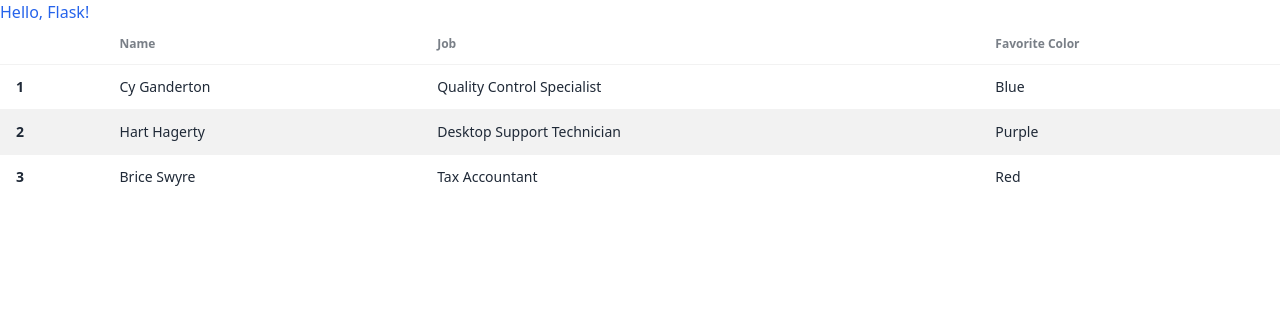
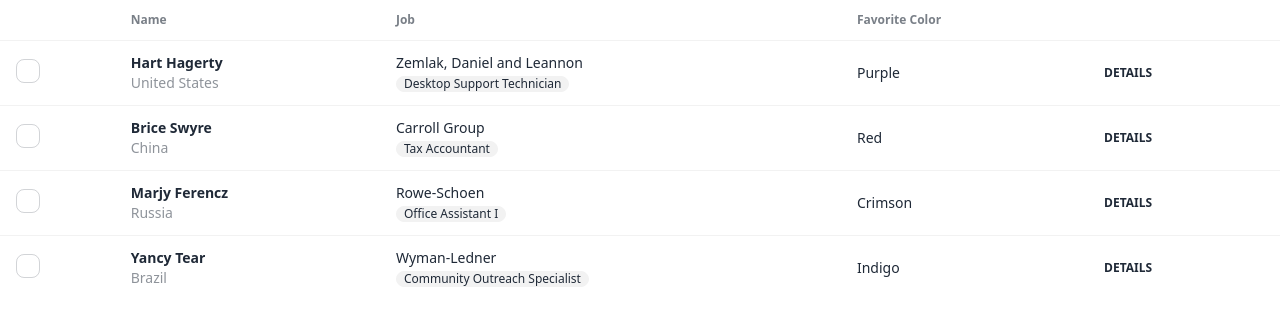
Before and after one commit to dmoore91/recipe_website, a Flask app: page / in a window 1280 px wide. Shown: the top 326 px of the page. Run offline with Flask 3, Linux system fonts and the light colour scheme; style sheets or scripts are compiled from the project's sources.

Commit message:
Table for checkboxes

```diff
--- a/templates/index.html
+++ b/templates/index.html
@@ -4,47 +4,128 @@
     <meta charset="UTF-8">
     <meta http-equiv="X-UA-Compatible" content="IE=edge">
     <meta name="viewport" content="width=device-width, initial-scale=1.0">
-    <title>Flowbite Flask</title>
+    <title>Recipes R US</title>
     <link rel="stylesheet" href="{{url_for('static',filename='dist/css/output.css')}}">
 </head>
 <body>
-    <h1 class="text-blue-600">Hello, Flask!</h1>
-
 <div class="overflow-x-auto">
-  <table class="table table-zebra">
+    <table class="table">
         <!-- head -->
         <thead>
         <tr>
-        <th></th>
+            <th>
+            </th>
             <th>Name</th>
             <th>Job</th>
             <th>Favorite Color</th>
+            <th></th>
         </tr>
         </thead>
         <tbody>
         <!-- row 1 -->
         <tr>
-        <th>1</th>
-        <td>Cy Ganderton</td>
-        <td>Quality Control Specialist</td>
-        <td>Blue</td>
+            <th>
+                <label>
+                    <input type="checkbox" class="checkbox"/>
+                </label>
+            </th>
+            <td>
+                <div class="flex items-center space-x-3">
+
+                    <div>
+                        <div class="font-bold">Hart Hagerty</div>
+                        <div class="text-sm opacity-50">United States</div>
+                    </div>
+                </div>
+            </td>
+            <td>
+                Zemlak, Daniel and Leannon
+                <br/>
+                <span class="badge badge-ghost badge-sm">Desktop Support Technician</span>
+            </td>
+            <td>Purple</td>
+            <th>
+                <button class="btn btn-ghost btn-xs">details</button>
+            </th>
         </tr>
         <!-- row 2 -->
         <tr>
-        <th>2</th>
-        <td>Hart Hagerty</td>
-        <td>Desktop Support Technician</td>
-        <td>Purple</td>
+            <th>
+                <label>
+                    <input type="checkbox" class="checkbox"/>
+                </label>
+            </th>
+            <td>
+                <div class="flex items-center space-x-3">
+
+                    <div>
+                        <div class="font-bold">Brice Swyre</div>
+                        <div class="text-sm opacity-50">China</div>
+                    </div>
+                </div>
+            </td>
+            <td>
+                Carroll Group
+                <br/>
+                <span class="badge badge-ghost badge-sm">Tax Accountant</span>
+            </td>
+            <td>Red</td>
+            <th>
+                <button class="btn btn-ghost btn-xs">details</button>
+            </th>
         </tr>
         <!-- row 3 -->
         <tr>
-        <th>3</th>
-        <td>Brice Swyre</td>
-        <td>Tax Accountant</td>
-        <td>Red</td>
+            <th>
+                <label>
+                    <input type="checkbox" class="checkbox"/>
+                </label>
+            </th>
+            <td>
+                <div class="flex items-center space-x-3">
+
+                    <div>
+                        <div class="font-bold">Marjy Ferencz</div>
+                        <div class="text-sm opacity-50">Russia</div>
+                    </div>
+                </div>
+            </td>
+            <td>
+                Rowe-Schoen
+                <br/>
+                <span class="badge badge-ghost badge-sm">Office Assistant I</span>
+            </td>
+            <td>Crimson</td>
+            <th>
+                <button class="btn btn-ghost btn-xs">details</button>
+            </th>
+        </tr>
+        <!-- row 4 -->
+        <tr>
+            <th>
+                <label>
+                    <input type="checkbox" class="checkbox"/>
+                </label>
+            </th>
+            <td>
+                <div>
+                    <div class="font-bold">Yancy Tear</div>
+                    <div class="text-sm opacity-50">Brazil</div>
+                </div>
+            </td>
+            <td>
+                Wyman-Ledner
+                <br/>
+                <span class="badge badge-ghost badge-sm">Community Outreach Specialist</span>
+            </td>
+            <td>Indigo</td>
+            <th>
+                <button class="btn btn-ghost btn-xs">details</button>
+            </th>
         </tr>
         </tbody>
     </table>
 </div>
+</div>
 </body>
 </html>
```
Lines whose indentation alone changed are shown as unchanged.
